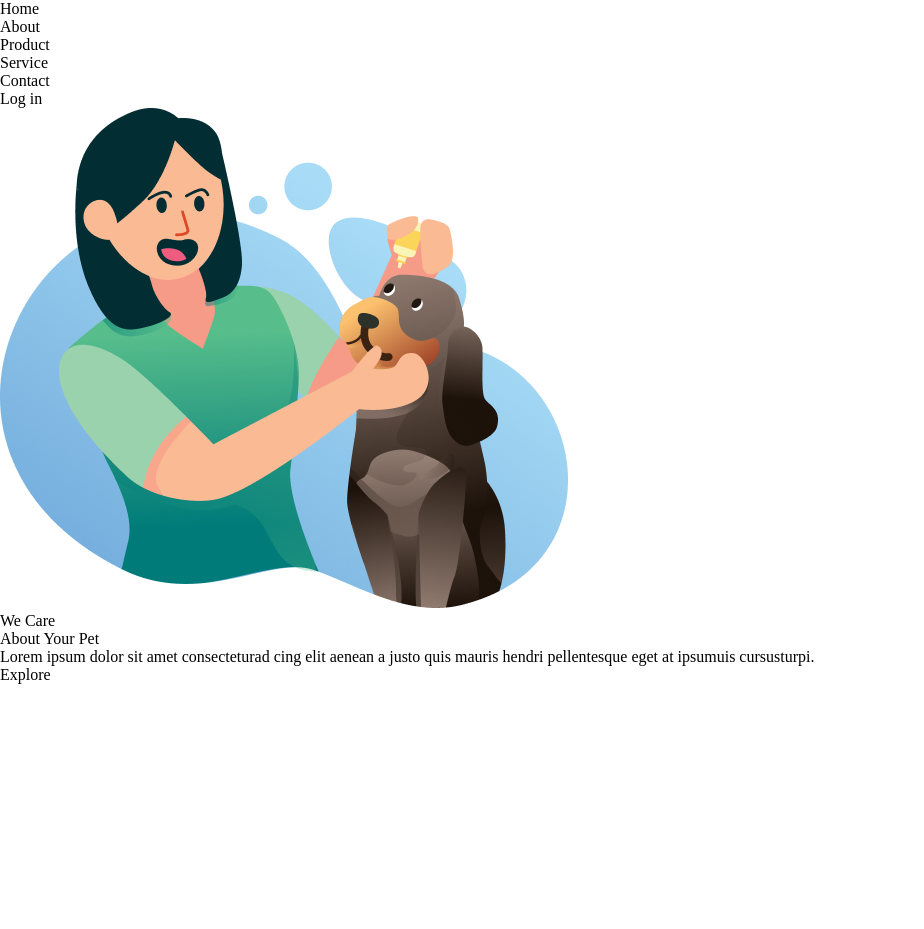
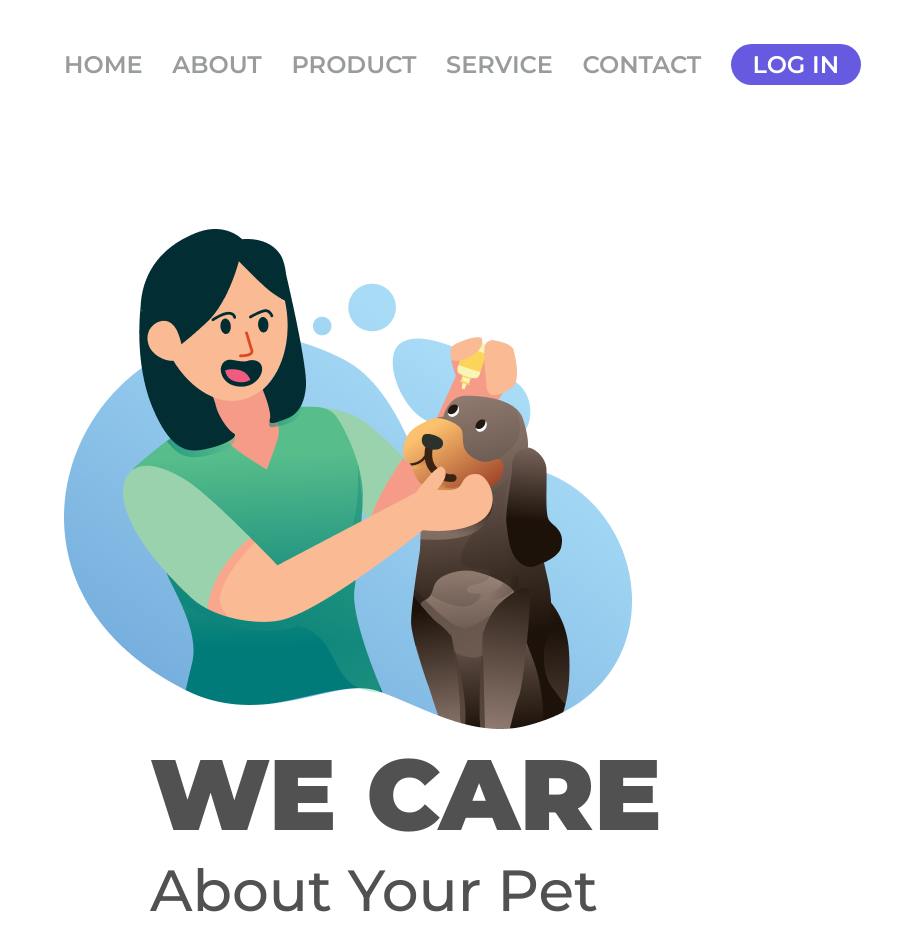
Before and after one commit to dev-paulaabro/we-care, a plain HTML site: page index.html in a window 1280 px wide. Shown: the top 929 px of the page, without its empty margins (0-924 px from the left). Before the commit the page ends 800 px from the top, so only its background shows below. Drawn offline with Linux system fonts and the light colour scheme.

Commit message:
feat: implement css

```diff
--- a/css/style.css
+++ b/css/style.css
@@ -0,0 +1,82 @@
+@import url("https://fonts.googleapis.com/css2?family=Montserrat:wght@400;500;600;700;900&display=swap");
+
+body {
+  font-family: "Montserrat", sans-serif;
+}
+
+nav {
+  font-size: 24px;
+  line-height: 29px;
+  font-weight: 600;
+  text-transform: uppercase;
+  margin: 44px 5% 144px;
+}
+
+a {
+  margin-right: 23px;
+  color: #989d9c;
+}
+
+button {
+  text-align: center;
+}
+
+.login-btn {
+  height: 41px;
+  width: 130px;
+  border-radius: 21px;
+
+  text-align: center;
+  color: #fff;
+  background: #665ae1;
+}
+
+main {
+  margin: 0 5%;
+}
+
+div {
+  width: 515px;
+  display: inline-block;
+  vertical-align: top;
+  margin-left: 86px;
+}
+
+h1 {
+  color: #515151;
+  font-weight: 900;
+  font-size: 100px;
+  line-height: 122px;
+
+  text-transform: uppercase;
+}
+
+h2 {
+  font-weight: 500;
+  font-size: 58px;
+  line-height: 71px;
+  /* identical to box height */
+
+  color: #515151;
+}
+
+p {
+  color: #848484;
+  font-size: 24px;
+  line-height: 29px;
+  margin: 32px 0 65px;
+}
+
+.explore-btn {
+  height: 64px;
+  width: 239px;
+  border-radius: 50px;
+
+  background: #adff00;
+  filter: drop-shadow(0 4px 4px rgba(0, 0, 0, 0.25));
+
+  font-weight: 700;
+  font-size: 28px;
+  line-height: 34px;
+  text-align: center;
+}
--- a/index.html
+++ b/index.html
@@ -14,16 +14,12 @@
   </head>
   <body>
     <nav>
-      <ul>
-        <li><a href="#">Home</a></li>
-        <li><a href="#">About</a></li>
-        <li><a href="#">Product</a></li>
-        <li><a href="#">Service</a></li>
-        <li><a href="#">Contact</a></li>
-        <li>
-          <button>Log in</button>
-        </li>
-      </ul>
+      <a href="#">Home</a>
+      <a href="#">About</a>
+      <a href="#">Product</a>
+      <a href="#">Service</a>
+      <a href="#">Contact</a>
+      <button class="login-btn">Log in</button>
     </nav>
     <main>
       <img src="./assets/we-care.png" alt="we-care-logo" />
@@ -34,7 +30,7 @@
           Lorem ipsum dolor sit amet consecteturad cing elit aenean a justo quis mauris hendri pellentesque eget at
           ipsumuis cursusturpi.
         </p>
-        <button>Explore</button>
+        <button class="explore-btn">Explore</button>
       </div>
     </main>
   </body>
```
